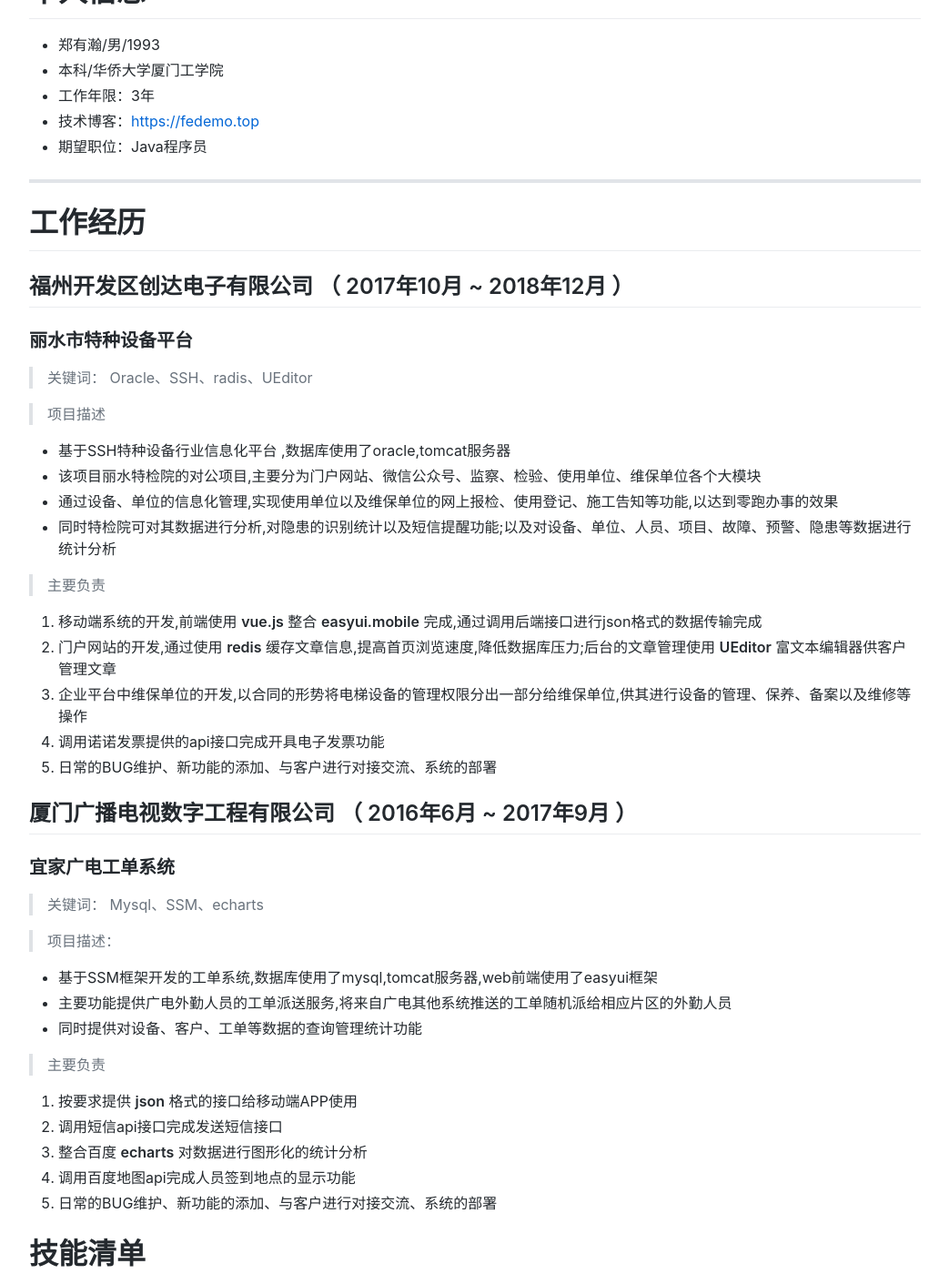
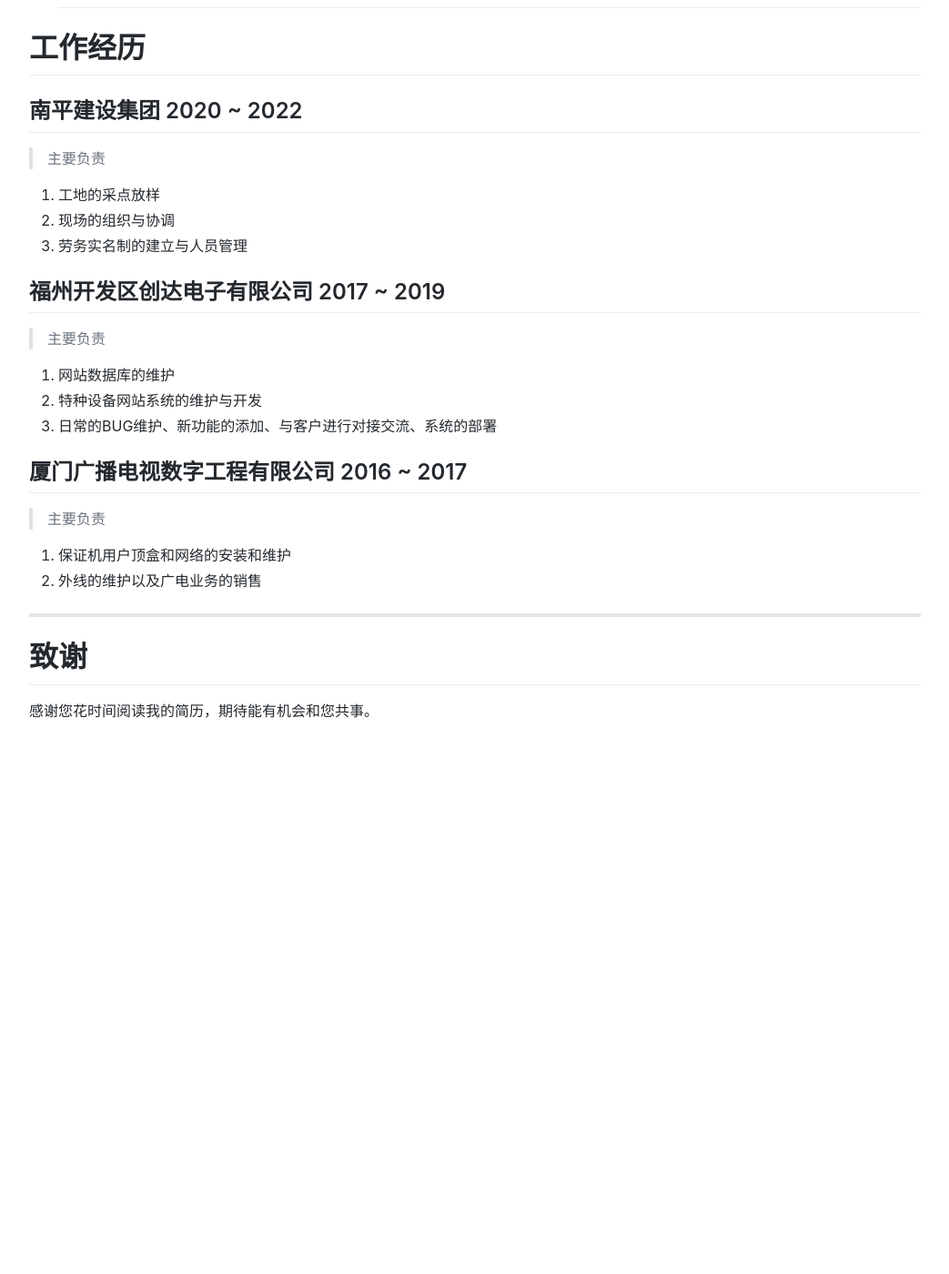
Before and after one commit to FeDemo/fedemo.github.io, a Jekyll site: the page built from resume/index.md, in a window 1280 px wide and 1400 px high, scrolled down 328 px. Shown: the whole window at 91% size, without its empty margins (118-1161 px from the left). Built offline with Jekyll 4.4.1, drawn with Linux system fonts in a browser that asks for light colours; after the commit the page ends 1153 px from its top, so only the background shows below that; some of the changed text lies outside the part shown.

Commit message:
Update index.md

```diff
--- a/resume/index.md
+++ b/resume/index.md
@@ -1,81 +1,47 @@
 ---
 layout: github
 title: 简历
-avatar: /img/avatar_p11179162.jpg
+avatar:
 //pdf: https://fedemo.top/resume/download.pdf
 ba_track_id: false
 ---
 <br><br><br>
-# 联系方式
-
-- 手机：13338533379
-- Email：402354031@qq.com
-
----
 
 # 个人信息
 
  - 郑有瀚/男/1993
  - 本科/华侨大学厦门工学院
- - 工作年限：3年
- - 技术博客：[https://fedemo.top](https://fedemo.top)
- - 期望职位：Java程序员
-
+ - 手机：13338533379
+ - Email：402354031@qq.com
 ---
 
 # 工作经历
 
-## 福州开发区创达电子有限公司 （ 2017年10月 ~ 2018年12月 ）
-
-### 丽水市特种设备平台
-
->关键词： Oracle、SSH、radis、UEditor
-
->项目描述
-
-- 基于SSH特种设备行业信息化平台 ,数据库使用了oracle,tomcat服务器
-- 该项目丽水特检院的对公项目,主要分为门户网站、微信公众号、监察、检验、使用单位、维保单位各个大模块
-- 通过设备、单位的信息化管理,实现使用单位以及维保单位的网上报检、使用登记、施工告知等功能,以达到零跑办事的效果
-- 同时特检院可对其数据进行分析,对隐患的识别统计以及短信提醒功能;以及对设备、单位、人员、项目、故障、预警、隐患等数据进行统计分析
+## 南平建设集团 2020 ~ 2022
 
 >主要负责
 
-1. 移动端系统的开发,前端使用 **vue.js** 整合 **easyui.mobile** 完成,通过调用后端接口进行json格式的数据传输完成
-2. 门户网站的开发,通过使用 **redis** 缓存文章信息,提高首页浏览速度,降低数据库压力;后台的文章管理使用 **UEditor** 富文本编辑器供客户管理文章
-3. 企业平台中维保单位的开发,以合同的形势将电梯设备的管理权限分出一部分给维保单位,供其进行设备的管理、保养、备案以及维修等操作
-4. 调用诺诺发票提供的api接口完成开具电子发票功能
-5. 日常的BUG维护、新功能的添加、与客户进行对接交流、系统的部署
+1. 工地的采点放样
+2. 现场的组织与协调
+3. 劳务实名制的建立与人员管理
 
-## 厦门广播电视数字工程有限公司  （ 2016年6月 ~ 2017年9月 ）
 
-###  宜家广电工单系统
-
->关键词： Mysql、SSM、echarts
-
->项目描述：
-
-- 基于SSM框架开发的工单系统,数据库使用了mysql,tomcat服务器,web前端使用了easyui框架
-- 主要功能提供广电外勤人员的工单派送服务,将来自广电其他系统推送的工单随机派给相应片区的外勤人员
-- 同时提供对设备、客户、工单等数据的查询管理统计功能
+## 福州开发区创达电子有限公司 2017 ~ 2019
 
 >主要负责
 
-1. 按要求提供 **json** 格式的接口给移动端APP使用
-2. 调用短信api接口完成发送短信接口
-3. 整合百度 **echarts** 对数据进行图形化的统计分析
-4. 调用百度地图api完成人员签到地点的显示功能
-5. 日常的BUG维护、新功能的添加、与客户进行对接交流、系统的部署
+1. 网站数据库的维护
+2. 特种设备网站系统的维护与开发
+3. 日常的BUG维护、新功能的添加、与客户进行对接交流、系统的部署
 
-# 技能清单
->以下均为我熟练使用的技能
 
-- 两年J2EE项目开发经验，熟悉java OOP思想，良好的代码编写习惯
-- 熟悉WEB应用研发, 熟练掌握JSP/Servlet,JDBC,JavaBeans
-- 熟练掌握Struts2/SpringMvc、Hibernate/Mybatis、Spring、springboot等开源框架技术，并能够用SSH/SSM进行项目研发
-- 熟练运用标准SQL语句,熟悉MySQL以及Oracle数据库.了解Redis的常用API
-- 熟悉Ajax,Jquery等技术, 熟悉Easyui、Bootstrap等前端框架,在项目中使用过vue.js
-- 了解maven,Tomcat服务器配置,Svn/Git等版本管理工具,linux常用命令
-- 了解Nginx、Mycat、Solr、FastDFS等相关中间件技术
+## 厦门广播电视数字工程有限公司   2016 ~ 2017
+
+>主要负责
+
+1. 保证机用户顶盒和网络的安装和维护
+2. 外线的维护以及广电业务的销售
+
 
 
 ---
```
